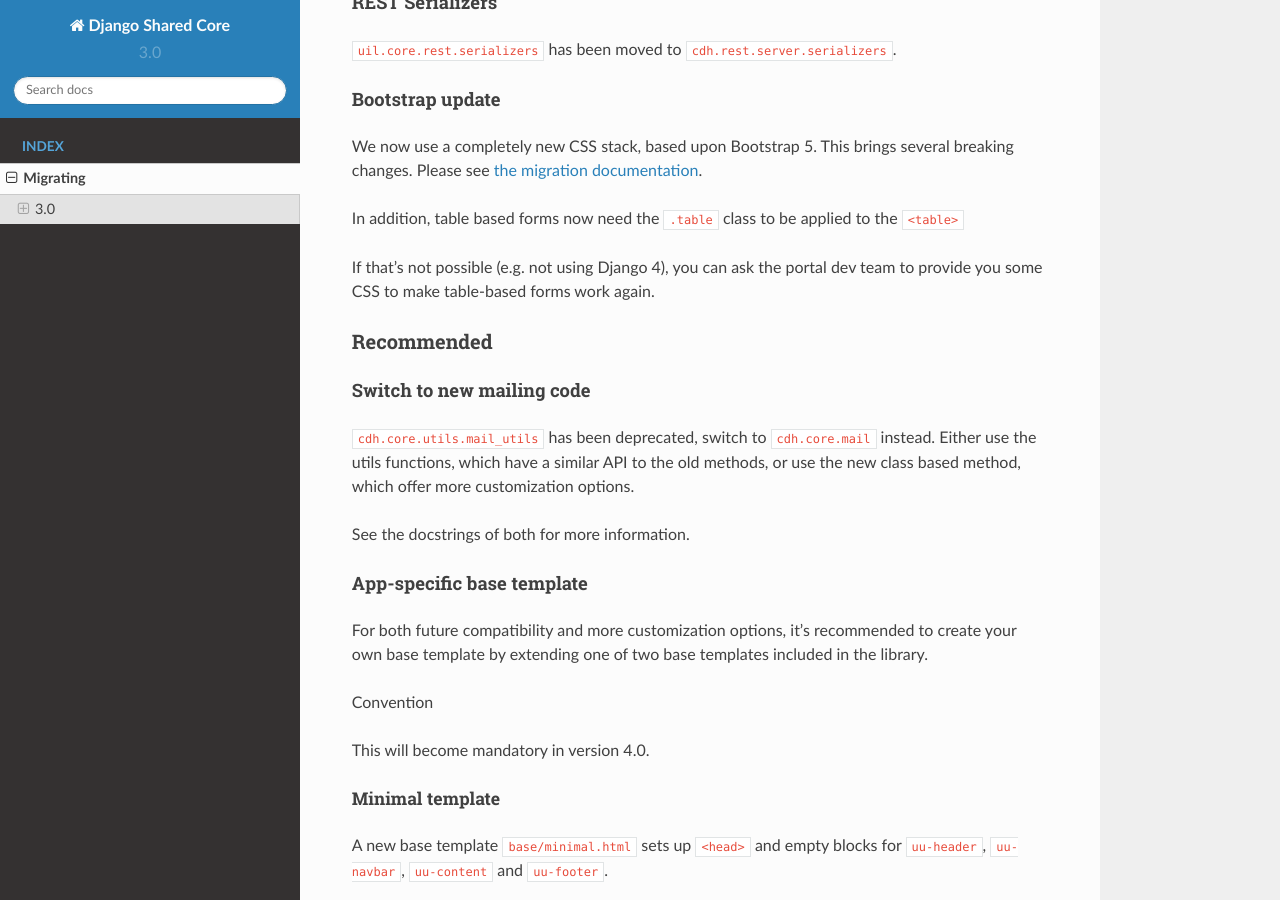
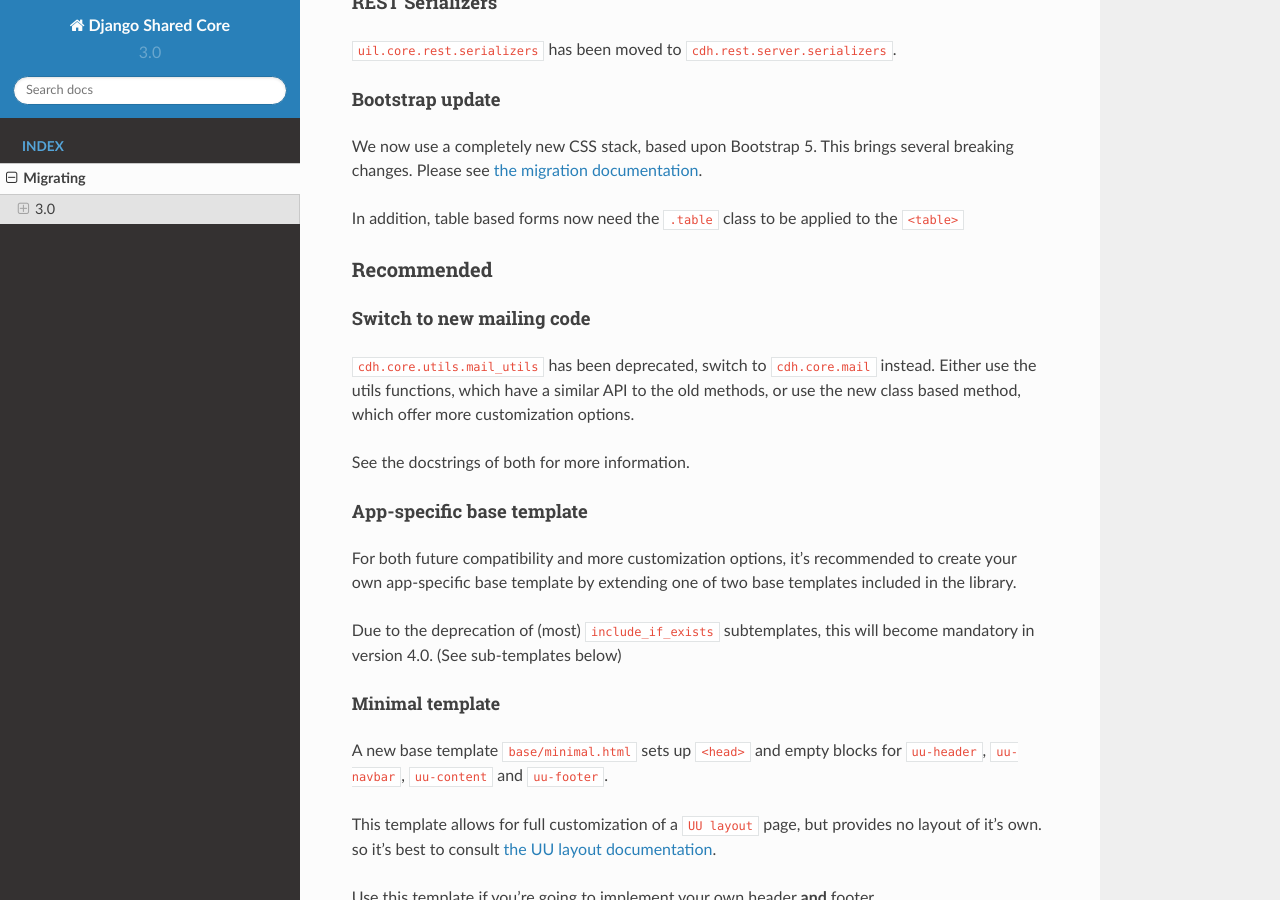
Before and after one commit to CentreForDigitalHumanities/django-shared-core, a Sphinx documentation site: the page built from docs/migrating/index.rst, in a window 1280 px wide and 900 px high, scrolled down 834 px. Built offline with Sphinx 7.4.7 and the Read the Docs theme 2.0.0, drawn with Linux system fonts in a browser that asks for light colours; pages that are not in the unit, such as notebooks, are missing from menus.

Commit message:
docs: updated some wording

```diff
--- a/docs/migrating/index.rst
+++ b/docs/migrating/index.rst
@@ -51,9 +51,6 @@ documentation <https://dh-it-portal-development.github.io/bootstrap-theme/migrat
 In addition, table based forms now need the ``.table`` class to be
 applied to the ``<table>``
 
-If that’s not possible (e.g. not using Django 4), you can ask the portal
-dev team to provide you some CSS to make table-based forms work again.
-
 Recommended
 ~~~~~~~~~~~
 
@@ -71,12 +68,11 @@ App-specific base template
 ^^^^^^^^^^^^^^^^^^^^^^^^^^
 
 For both future compatibility and more customization options, it’s
-recommended to create your own base template by extending one of two
-base templates included in the library.
+recommended to create your own app-specific base template by extending one of
+two base templates included in the library.
 
-Convention
-
-This will become mandatory in version 4.0.
+Due to the deprecation of (most) ``include_if_exists`` subtemplates, this will
+become mandatory in version 4.0. (See sub-templates below)
 
 Minimal template
 ''''''''''''''''
```
